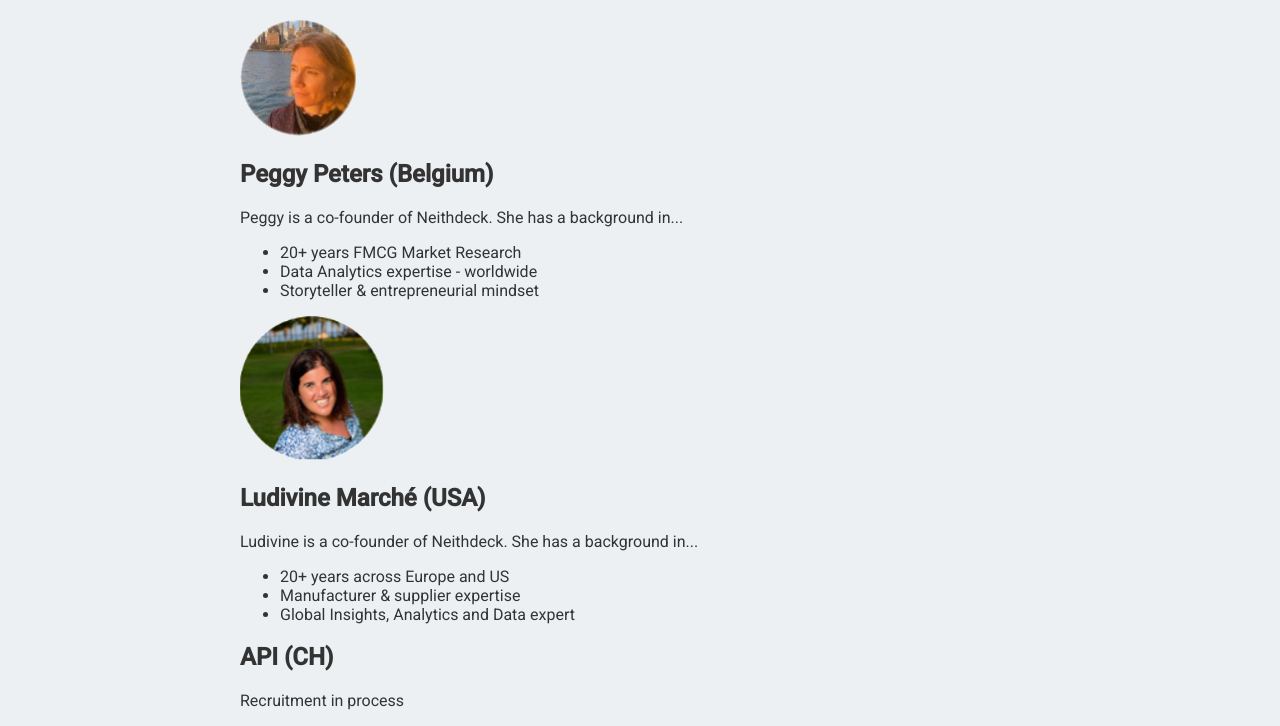
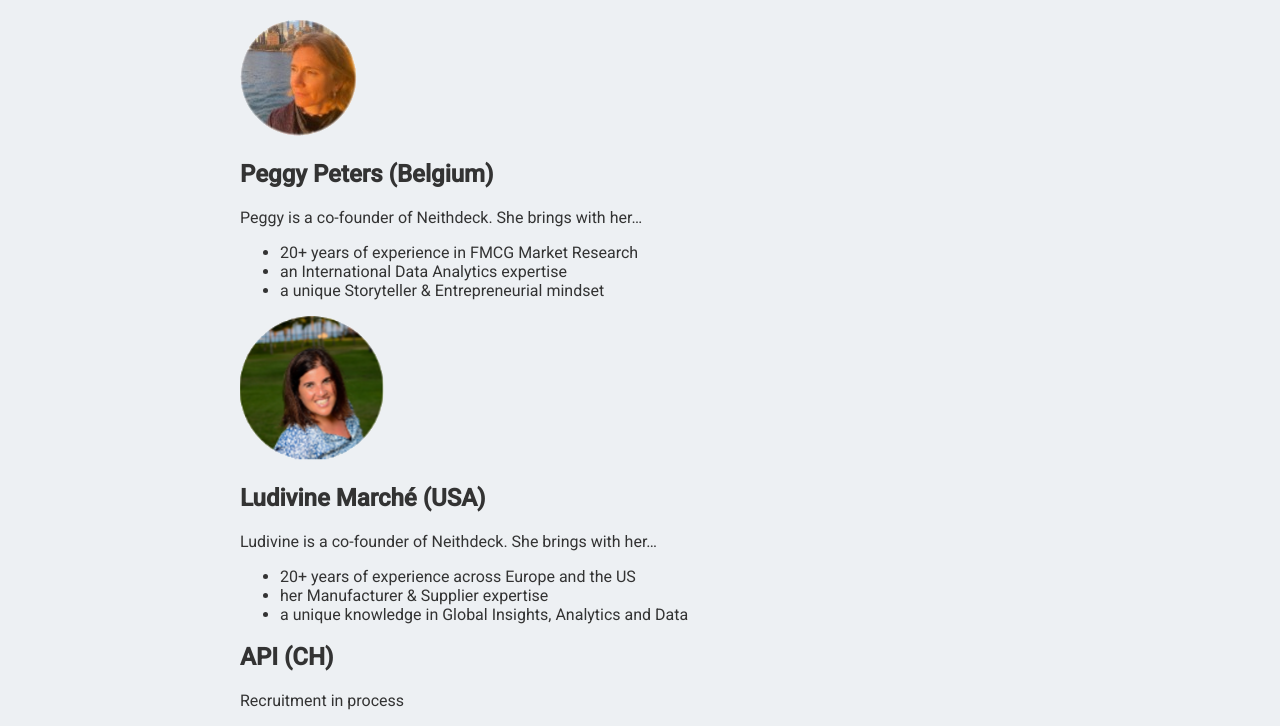
Before and after one commit to Neithdeck/neithdeck.github.io, a plain HTML site: page docs/our-team.html in a window 1280 px wide. Shown: the part 180-906 px from the top of the page. Drawn offline with Linux system fonts and the light colour scheme.

Commit message:
Nit rewording

```diff
--- a/docs/our-team.html
+++ b/docs/our-team.html
@@ -20,11 +20,11 @@
             <img src="static/img/team/peggy.png" alt="Peggy Peters (FR/BE)">
             <div>
                 <h2>Peggy Peters (Belgium)</h2>
-                <p>Peggy is a co-founder of Neithdeck. She has a background in...</p>
+                <p>Peggy is a co-founder of Neithdeck. She brings with her…</p>
                 <ul>
-                    <li>20+ years FMCG Market Research</li>
-                    <li>Data Analytics expertise - worldwide</li>
-                    <li>Storyteller & entrepreneurial mindset</li>
+                    <li>20+ years of experience in FMCG Market Research</li>
+                    <li>an International Data Analytics expertise</li>
+                    <li>a unique Storyteller & Entrepreneurial mindset</li>
                 </ul>
             </div>
         </div>
@@ -32,11 +32,11 @@
             <img src="static/img/team/ludi.png" alt="Ludivine Marché (USA)">
             <div>
                 <h2>Ludivine Marché (USA)</h2>
-                <p>Ludivine is a co-founder of Neithdeck. She has a background in...</p>
+                <p>Ludivine is a co-founder of Neithdeck. She brings with her…</p>
                 <ul>
-                    <li>20+ years across Europe and US</li>
-                    <li>Manufacturer & supplier expertise</li>
-                    <li>Global Insights, Analytics and Data expert</li>
+                    <li>20+ years of experience across Europe and the US</li>
+                    <li>her Manufacturer & Supplier expertise</li>
+                    <li>a unique knowledge in Global Insights, Analytics and Data</li>
                 </ul>
             </div>
         </div>
```
